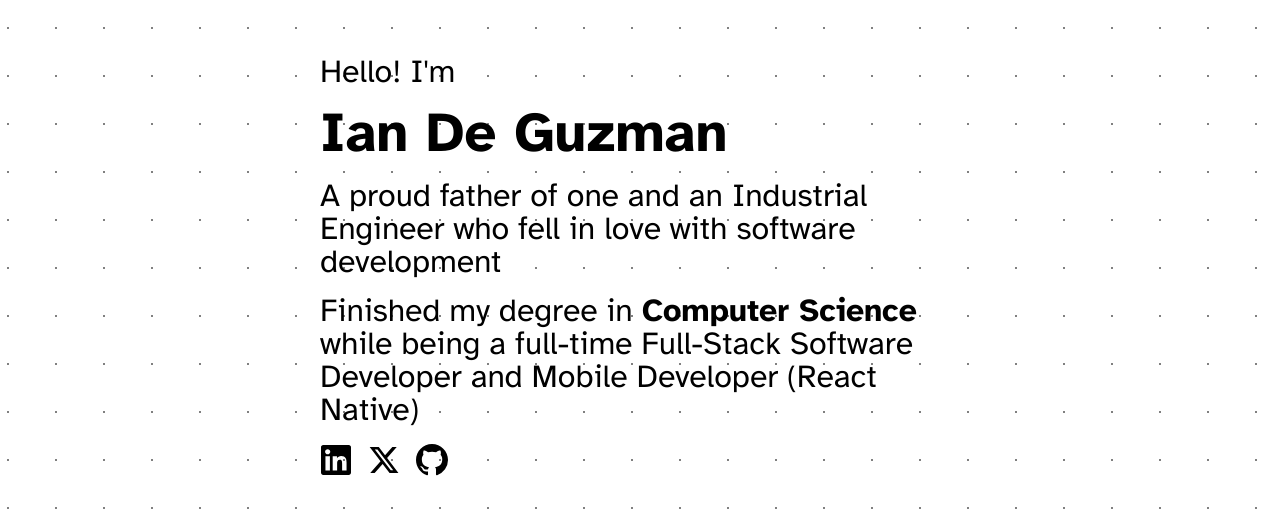
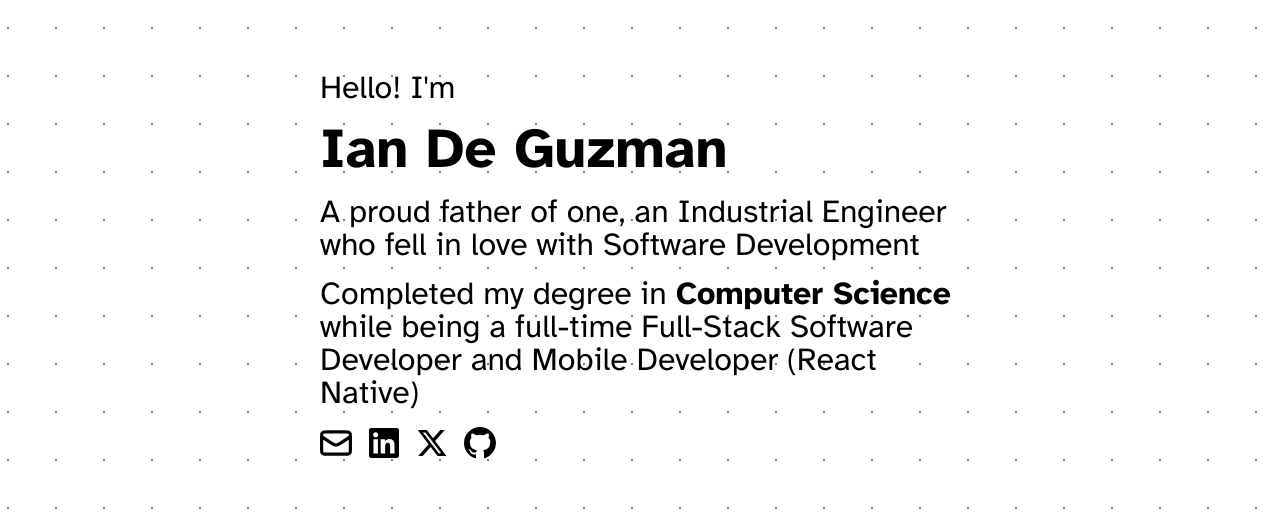
Before and after one commit to ianbrdeguzman/ianbrdeguzman, an Astro site: page / in a window 1280 px wide. Shown: the part 132-646 px from the top of the page. Built offline with nearby package versions, Linux system fonts and the light colour scheme; Astro itself is replaced by a stand-in of ours.

Commit message:
add mail url

```diff
--- a/src/components/BaseHead.astro
+++ b/src/components/BaseHead.astro
@@ -23,7 +23,6 @@
 <!-- Global Metadata -->
 <meta charset="utf-8" />
 <meta name="viewport" content="width=device-width,initial-scale=1" />
-<link rel="icon" type="image/svg+xml" href="/favicon.svg" />
 <meta name="generator" content={Astro.generator} />
 
 <!-- Font preloads -->
--- /dev/null
+++ b/src/icon/GitHub.astro
@@ -0,0 +1,11 @@
+---
+
+---
+
+<svg viewBox="0 0 16 16" aria-hidden="true" width="32" height="32">
+  <path
+    fill="currentColor"
+    d="M8 0C3.58 0 0 3.58 0 8c0 3.54 2.29 6.53 5.47 7.59.4.07.55-.17.55-.38 0-.19-.01-.82-.01-1.49-2.01.37-2.53-.49-2.69-.94-.09-.23-.48-.94-.82-1.13-.28-.15-.68-.52-.01-.53.63-.01 1.08.58 1.23.82.72 1.21 1.87.87 2.33.66.07-.52.28-.87.51-1.07-1.78-.2-3.64-.89-3.64-3.95 0-.87.31-1.59.82-2.15-.08-.2-.36-1.02.08-2.12 0 0 .67-.21 2.2.82.64-.18 1.32-.27 2-.27.68 0 1.36.09 2 .27 1.53-1.04 2.2-.82 2.2-.82.44 1.1.16 1.92.08 2.12.51.56.82 1.27.82 2.15 0 3.07-1.87 3.75-3.65 3.95.29.25.54.73.54 1.48 0 1.07-.01 1.93-.01 2.2 0 .21.15.46.55.38A8.012 8.012 0 0 0 16 8c0-4.42-3.58-8-8-8z"
+  >
+  </path>
+</svg>
--- /dev/null
+++ b/src/icon/LinkedIn.astro
@@ -0,0 +1,13 @@
+---
+
+---
+
+<svg width="32px" height="32px" viewBox="0 0 32 32">
+  <g stroke-width="0"></g><g stroke-linecap="round" stroke-linejoin="round"
+  ></g><g>
+    <path
+      fill="currentColor"
+      d="M28.778 1.004h-25.56c-0.008-0-0.017-0-0.027-0-1.199 0-2.172 0.964-2.186 2.159v25.672c0.014 1.196 0.987 2.161 2.186 2.161 0.010 0 0.019-0 0.029-0h25.555c0.008 0 0.018 0 0.028 0 1.2 0 2.175-0.963 2.194-2.159l0-0.002v-25.67c-0.019-1.197-0.994-2.161-2.195-2.161-0.010 0-0.019 0-0.029 0h0.001zM9.9 26.562h-4.454v-14.311h4.454zM7.674 10.293c-1.425 0-2.579-1.155-2.579-2.579s1.155-2.579 2.579-2.579c1.424 0 2.579 1.154 2.579 2.578v0c0 0.001 0 0.002 0 0.004 0 1.423-1.154 2.577-2.577 2.577-0.001 0-0.002 0-0.003 0h0zM26.556 26.562h-4.441v-6.959c0-1.66-0.034-3.795-2.314-3.795-2.316 0-2.669 1.806-2.669 3.673v7.082h-4.441v-14.311h4.266v1.951h0.058c0.828-1.395 2.326-2.315 4.039-2.315 0.061 0 0.121 0.001 0.181 0.003l-0.009-0c4.5 0 5.332 2.962 5.332 6.817v7.855z"
+    ></path>
+  </g>
+</svg>
--- /dev/null
+++ b/src/icon/Mail.astro
@@ -0,0 +1,12 @@
+---
+
+---
+
+<svg viewBox="2 2 20 20" fill="none" height="32" width="32">
+  <path
+    d="M3 8L8.44992 11.6333C9.73295 12.4886 10.3745 12.9163 11.0678 13.0825C11.6806 13.2293 12.3194 13.2293 12.9322 13.0825C13.6255 12.9163 14.2671 12.4886 15.5501 11.6333L21 8M6.2 19H17.8C18.9201 19 19.4802 19 19.908 18.782C20.2843 18.5903 20.5903 18.2843 20.782 17.908C21 17.4802 21 16.9201 21 15.8V8.2C21 7.0799 21 6.51984 20.782 6.09202C20.5903 5.71569 20.2843 5.40973 19.908 5.21799C19.4802 5 18.9201 5 17.8 5H6.2C5.0799 5 4.51984 5 4.09202 5.21799C3.71569 5.40973 3.40973 5.71569 3.21799 6.09202C3 6.51984 3 7.07989 3 8.2V15.8C3 16.9201 3 17.4802 3.21799 17.908C3.40973 18.2843 3.71569 18.5903 4.09202 18.782C4.51984 19 5.07989 19 6.2 19Z"
+    stroke="#000000"
+    stroke-width="2"
+    stroke-linecap="round"
+    stroke-linejoin="round"></path>
+</svg>
--- /dev/null
+++ b/src/icon/X.astro
@@ -0,0 +1,10 @@
+---
+
+---
+
+<svg width="32" height="32" viewBox="0 0 512 512">
+  <path
+    fill="currentColor"
+    d="M389.2 48h70.6L305.6 224.2 487 464H345L233.7 318.6 106.5 464H35.8L200.7 275.5 26.8 48H172.4L272.9 180.9 389.2 48zM364.4 421.8h39.1L151.1 88h-42L364.4 421.8z"
+  ></path>
+</svg>
--- a/src/pages/index.astro
+++ b/src/pages/index.astro
@@ -1,5 +1,9 @@
 ---
 import BaseHead from "../components/BaseHead.astro";
+import LinkedIn from "../icon/LinkedIn.astro";
+import X from "../icon/X.astro";
+import GitHub from "../icon/GitHub.astro";
+import Mail from "../icon/Mail.astro";
 import { SITE_TITLE, SITE_DESCRIPTION } from "../consts";
 ---
 
@@ -13,45 +17,29 @@ import { SITE_TITLE, SITE_DESCRIPTION } from "../consts";
       <p>Hello! I'm</p>
       <h1>Ian De Guzman</h1>
       <p>
-        A proud father of one and an Industrial Engineer who fell in love with
-        software development
+        A proud father of one, an Industrial Engineer who fell in love with
+        Software Development
       </p>
       <p>
-        Finished my degree in <b>Computer Science</b> while being a full-time Full-Stack
+        Completed my degree in <b>Computer Science</b> while being a full-time Full-Stack
         Software Developer and Mobile Developer (React Native)
       </p>
       <nav>
+        <a href="mailto:ianbrdeguzman@gmail.com">
+          <span class="sr-only">Send Ian an Email</span>
+          <Mail />
+        </a>
         <a href="https://www.linkedin.com/in/ianbrdeguzman/" target="_blank">
           <span class="sr-only">Follow Ian on LinkedIn</span>
-          <svg width="32px" height="32px" viewBox="0 0 32 32">
-            <g stroke-width="0"></g><g
-              stroke-linecap="round"
-              stroke-linejoin="round"></g><g>
-              <path
-                fill="currentColor"
-                d="M28.778 1.004h-25.56c-0.008-0-0.017-0-0.027-0-1.199 0-2.172 0.964-2.186 2.159v25.672c0.014 1.196 0.987 2.161 2.186 2.161 0.010 0 0.019-0 0.029-0h25.555c0.008 0 0.018 0 0.028 0 1.2 0 2.175-0.963 2.194-2.159l0-0.002v-25.67c-0.019-1.197-0.994-2.161-2.195-2.161-0.010 0-0.019 0-0.029 0h0.001zM9.9 26.562h-4.454v-14.311h4.454zM7.674 10.293c-1.425 0-2.579-1.155-2.579-2.579s1.155-2.579 2.579-2.579c1.424 0 2.579 1.154 2.579 2.578v0c0 0.001 0 0.002 0 0.004 0 1.423-1.154 2.577-2.577 2.577-0.001 0-0.002 0-0.003 0h0zM26.556 26.562h-4.441v-6.959c0-1.66-0.034-3.795-2.314-3.795-2.316 0-2.669 1.806-2.669 3.673v7.082h-4.441v-14.311h4.266v1.951h0.058c0.828-1.395 2.326-2.315 4.039-2.315 0.061 0 0.121 0.001 0.181 0.003l-0.009-0c4.5 0 5.332 2.962 5.332 6.817v7.855z"
-              ></path>
-            </g>
-          </svg>
+          <LinkedIn />
         </a>
-        <a href="https://twitter.com/ianbrdeguzman" target="_blank">
+        <a href="https://x.com/ianbrdeguzman" target="_blank">
           <span class="sr-only">Follow Ian on X</span>
-          <svg width="32" height="32" viewBox="0 0 512 512">
-            <path
-              fill="currentColor"
-              d="M389.2 48h70.6L305.6 224.2 487 464H345L233.7 318.6 106.5 464H35.8L200.7 275.5 26.8 48H172.4L272.9 180.9 389.2 48zM364.4 421.8h39.1L151.1 88h-42L364.4 421.8z"
-            ></path>
-          </svg>
+          <X />
         </a>
         <a href="https://github.com/ianbrdeguzman" target="_blank">
           <span class="sr-only">Go to Ian's GitHub repo</span>
-          <svg viewBox="0 0 16 16" aria-hidden="true" width="32" height="32">
-            <path
-              fill="currentColor"
-              d="M8 0C3.58 0 0 3.58 0 8c0 3.54 2.29 6.53 5.47 7.59.4.07.55-.17.55-.38 0-.19-.01-.82-.01-1.49-2.01.37-2.53-.49-2.69-.94-.09-.23-.48-.94-.82-1.13-.28-.15-.68-.52-.01-.53.63-.01 1.08.58 1.23.82.72 1.21 1.87.87 2.33.66.07-.52.28-.87.51-1.07-1.78-.2-3.64-.89-3.64-3.95 0-.87.31-1.59.82-2.15-.08-.2-.36-1.02.08-2.12 0 0 .67-.21 2.2.82.64-.18 1.32-.27 2-.27.68 0 1.36.09 2 .27 1.53-1.04 2.2-.82 2.2-.82.44 1.1.16 1.92.08 2.12.51.56.82 1.27.82 2.15 0 3.07-1.87 3.75-3.65 3.95.29.25.54.73.54 1.48 0 1.07-.01 1.93-.01 2.2 0 .21.15.46.55.38A8.012 8.012 0 0 0 16 8c0-4.42-3.58-8-8-8z"
-            >
-            </path>
-          </svg>
+          <GitHub />
         </a>
       </nav>
     </main>
```
